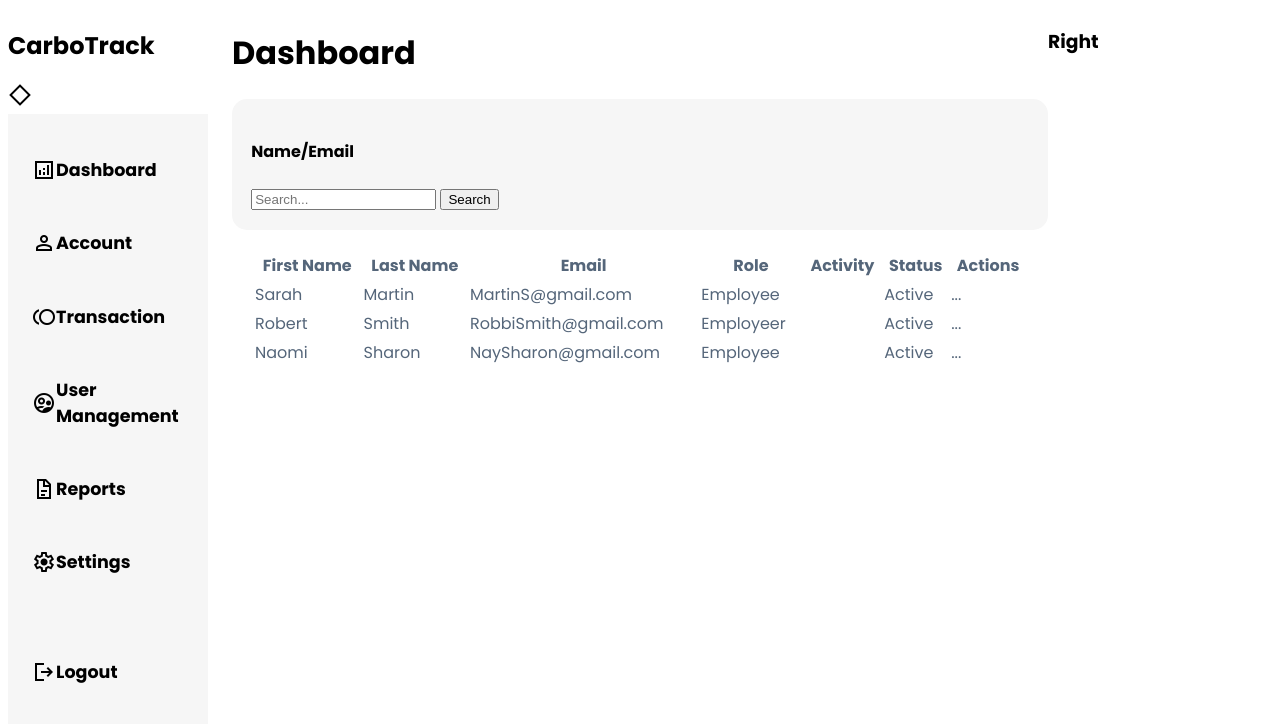
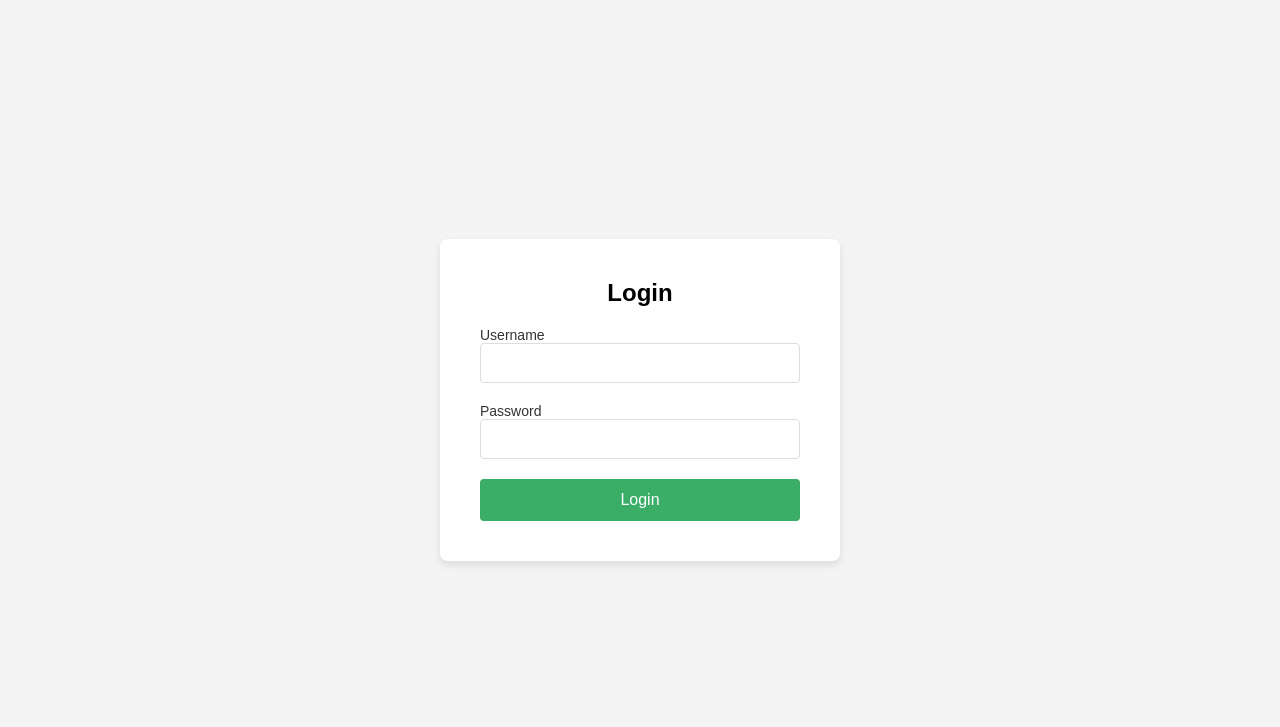
Before and after one commit to muhammadali-b/software_engineering_project, a plain HTML site: page Web/index.html in a window 1280 px wide. Drawn offline with nearby package versions, Linux system fonts and the light colour scheme.

Commit message:
Added additional files to dashboard website

```diff
--- /dev/null
+++ b/Web/dashboard_styles.css
@@ -0,0 +1,107 @@
+@import url('https://fonts.googleapis.com/css2?family=Poppins:ital,wght@0,100;0,200;0,300;0,400;0,500;0,600;0,700;0,800;0,900;1,100;1,200;1,300;1,400;1,500;1,600;1,700;1,800;1,900&display=swap');
+
+:root{
+    --clr-primary:#3aad67;
+    --clr-seconday: #f6f6f6;
+    --clr-white:#fff;
+    --clr-danger:#ff7782;
+    --clr-success:#41f1b6;
+    --clr-info:#55667a;
+    --clr-warning:#ff4edc;
+    --clr-button: #3e4ff4;
+    --clr-primary-variant:#23693e;
+    --clr-background:#f6f6f6;
+    --clr-light:rgba(132, 139, 200, 0.18);
+
+    --card-border-radius: 2rem;
+    --border-radius-1: 0.4rem;
+    --border-radius-2: 0.8rem;
+    --border-radius-3: 1.2rem;
+
+    --card-padding: 1.8rem;
+    --padding-1: 1.2rem;
+    --box-shadow:var(--clr-light);
+}
+
+body{
+    font-family: "Poppins", sans-serif;
+        font-weight: 400;
+        font-style: normal;
+}
+.container{
+    display: grid;
+    grid-template-columns: 14rem auto 14rem;
+}
+
+.sidebar {
+    height: 100%;
+    width: 200px;
+    position: fixed;
+    /*z-index: 1;*/
+    display: flex;
+    flex-direction: column;
+    position: relative;
+    top: 0;
+    left: 0;
+    background-color: #f6f6f6;
+    overflow-x: hidden;
+    padding-top: 20px;
+}
+
+aside .sidebar a {
+    padding: 6px 8px 6px 16px;
+    margin-left: 0.5rem;
+    text-decoration: none;
+    font-size: 15px;
+    color: #000000;
+    display: flex;
+    transition: all .1s ease-in;
+    align-items: center;
+}
+
+aside .sidebar a:last-child{
+    position: absolute;
+    bottom: 1rem;
+    width: 100%;
+}
+.sidebar a:hover {
+    color: #55667a;
+}
+
+.btn{
+    color: var(--clr-info);
+    background-color: var(--clr-button);
+}
+
+.primary{
+    color: var(--clr-primary);
+}
+
+table {
+    width: 100%;
+    color:var(--clr-info);
+    padding: 20px;
+}
+
+aside .sidebar a :active::before{
+    content: '';
+    width:6px;
+    height:100%;
+    background-color: var(--clr-primary);
+}
+
+aside .sidebar a:hover{
+    color: var(--clr-seconday);
+    background-color: var(--clr-primary);
+}
+
+aside .sidebar a:hover span{
+    margin-left: 1rem;
+    transition: all 0.1s ease-in;
+}
+
+.search-bar{
+    background-color:var(--clr-seconday);
+    padding: var(--padding-1);
+    border-radius: 15px;
+}
--- a/Web/index.html
+++ b/Web/index.html
@@ -3,124 +3,24 @@
   <head>
     <meta charset="UTF-8" />
     <meta name="viewport" content="width=device-width, initial-scale=1.0" />
-    <title>Admin Dashboard</title>
-    <link rel="preconnect" href="https://fonts.googleapis.com" />
-    <link rel="preconnect" href="https://fonts.gstatic.com" crossorigin />
-    <link
-      rel="stylesheet"
-      href="https://fonts.googleapis.com/css2?family=Material+Symbols+Sharp:opsz,wght,FILL,GRAD@40,400,1,0&"
-    />
+    <title>Admin Login</title>
     <link rel="stylesheet" href="styles.css" />
   </head>
-  <body>
-    <div class="container">
-      <!--Sidebar Start-->
-      <aside>
-        <div class="top">
-          <div class="logo">
-            <h2>
-              <span class="ctlogo">CarboTrack</span>
-            </h2>
-          </div>
-          <div class="close">
-            <span class="material-symbols-sharp" class="logo-img">
-              thermostat_carbon
-            </span>
-          </div>
-        </div>
-        <!--Top End-->
-
-        <div class="sidebar">
-          <a href="#"
-            ><span class="material-symbols-sharp">Analytics</span>
-            <h3>Dashboard</h3>
-          </a>
-          <a href="#"
-            ><span class="material-symbols-sharp">Person</span>
-            <h3>Account</h3>
-          </a>
-          <a href="#"
-            ><span class="material-symbols-sharp">Toll</span>
-            <h3>Transaction</h3>
-          </a>
-          <a href="#"
-            ><span class="material-symbols-sharp">Supervised_User_Circle</span>
-            <h3>User Management</h3>
-          </a>
-          <a href="#"
-            ><span class="material-symbols-sharp">Docs</span>
-            <h3>Reports</h3>
-          </a>
-          <a href="#"
-            ><span class="material-symbols-sharp">Settings</span>
-            <h3>Settings</h3>
-          </a>
-          <a href="#"
-            ><span class="material-symbols-sharp">Logout</span>
-            <h3>Logout</h3>
-          </a>
-        </div>
-      </aside>
-      <!--Sidebar End-->
-
-      <!--Main Start-->
-      <main>
-        <h1>Dashboard</h1>
-        <div class="main-container">
-          <div class="search-bar">
-            <h4>Name/Email</h4>
-            <input type="text" placeholder="Search..." class="search-input" />
-            <button>Search</button>
-          </div>
-          <div class="user-tbl">
-            <table>
-              <tr>
-                <th>First Name</th>
-                <th>Last Name</th>
-                <th>Email</th>
-                <th>Role</th>
-                <th>Activity</th>
-                <th>Status</th>
-                <th>Actions</th>
-              </tr>
-              <tr>
-                <td>Sarah</td>
-                <td>Martin</td>
-                <td>MartinS@gmail.com</td>
-                <td>Employee</td>
-                <td></td>
-                <td>Active</td>
-                <td>...</td>
-              </tr>
-              <tr>
-                <td>Robert</td>
-                <td>Smith</td>
-                <td>RobbiSmith@gmail.com</td>
-                <td>Employeer</td>
-                <td></td>
-                <td>Active</td>
-                <td>...</td>
-              </tr>
-              <tr>
-                <td>Naomi</td>
-                <td>Sharon</td>
-                <td>NaySharon@gmail.com</td>
-                <td>Employee</td>
-                <td></td>
-                <td>Active</td>
-                <td>...</td>
-              </tr>
-            </table>
-          </div>
-        </div>
-      </main>
-      <!--Main End-->
-
-      <!--Right Start-->
-      <div class="right">
-        <h3>Right</h3>
-      </div>
-      <!--Right End-->
+  <div class="login-container">
+        <h2>Login</h2>
+        <form id="login-form">
+            <div class="input-group">
+                <label for="username">Username</label>
+                <input type="text" id="username" name="username" required>
+            </div>
+            <div class="input-group">
+                <label for="password">Password</label>
+                <input type="password" id="password" name="password" required>
+            </div>
+            <button type="submit" class="login-btn" id="mybtn">Login</button>
+        </form>
+        <p id="error-message"></p>
     </div>
+    <script src="scripts.js"></script>
   </body>
 </html>
--- /dev/null
+++ b/Web/scripts.js
@@ -0,0 +1,43 @@
+document.getElementById("mybtn").addEventListener("click", function(e) {
+    e.preventDefault();
+
+    // Get the input values
+    const username = document.getElementById("username").value;
+    const password = document.getElementById("password").value;
+
+    // Validate username and password. Remember to replace with an authentication process)
+    if (username === "admin" && password === "password123") {
+        //Open dashboard homepage when credentials are validated and login button is clicked
+        document.getElementById("mybtn").addEventListener("click", function(){
+          window.location.href = "http://127.0.0.1:5500/Web/dashboard.html";
+        });
+    } else {
+        // Show error messages
+        document.getElementById("error-message").textContent = "Invalid username or password";
+        document.getElementById("error-message").style.display = "block";
+    }
+});
+
+document.getElementById("myinput").addEventListener("click", function(e) {
+  alert("Button worked");
+  // Declare variables
+  //var input, filter, table, tr, td, i, txtValue;
+  //input = document.getElementById("myInput");
+  //filter = input.value.toUpperCase();
+  //table = document.getElementById("myTable");
+  //tr = table.getElementsByTagName("tr");
+//
+  //// Loop through all table rows, and hide those who don't match the search query
+  //for (i = 0; i < tr.length; i++) {
+  //  td = tr[i].getElementsByTagName("td")[0];
+  //  if (td.innerHTML.toUpperCase().indexOf(filter)) {
+  //    txtValue = td.textContent || td.innerText;
+  //    if (txtValue.toUpperCase().indexOf(filter) > -1) {
+  //      tr[i].style.display = "";
+  //    }
+  //    else {
+  //      tr[i].style.display = "none";
+  //    }
+  //  }
+  //}
+});
--- a/Web/styles.css
+++ b/Web/styles.css
@@ -1,107 +1,69 @@
-@import url('https://fonts.googleapis.com/css2?family=Poppins:ital,wght@0,100;0,200;0,300;0,400;0,500;0,600;0,700;0,800;0,900;1,100;1,200;1,300;1,400;1,500;1,600;1,700;1,800;1,900&display=swap');
-
-:root{
-    --clr-primary:#3aad67;
-    --clr-seconday: #f6f6f6;
-    --clr-white:#fff;
-    --clr-danger:#ff7782;
-    --clr-success:#41f1b6;
-    --clr-info:#55667a;
-    --clr-warning:#ff4edc;
-    --clr-button: #3e4ff4;
-    --clr-primary-variant:#23693e;
-    --clr-background:#f6f6f6;
-    --clr-light:rgba(132, 139, 200, 0.18);
-
-    --card-border-radius: 2rem;
-    --border-radius-1: 0.4rem;
-    --border-radius-2: 0.8rem;
-    --border-radius-3: 1.2rem;
-
-    --card-padding: 1.8rem;
-    --padding-1: 1.2rem;
-    --box-shadow:var(--clr-light);
+* {
+    margin: 0;
+    padding: 0;
+    box-sizing: border-box;
 }
 
-body{
+body {
     font-family: "Poppins", sans-serif;
-        font-weight: 400;
-        font-style: normal;
-}
-.container{
-    display: grid;
-    grid-template-columns: 14rem auto 14rem;
+    background-color: #f4f4f4;
+    display: flex;
+    justify-content: center;
+    align-items: center;
+    height: 100vh;
 }
 
-.sidebar {
-    height: 100%;
-    width: 200px;
-    position: fixed;
-    /*z-index: 1;*/
-    display: flex;
-    flex-direction: column;
-    position: relative;
-    top: 0;
-    left: 0;
-    background-color: #f6f6f6;
-    overflow-x: hidden;
-    padding-top: 20px;
+.login-container {
+    background-color: #fff;
+    padding: 40px;
+    border-radius: 8px;
+    box-shadow: 0 4px 8px rgba(0, 0, 0, 0.1);
+    width: 100%;
+    max-width: 400px;
+    text-align: center;
 }
 
-aside .sidebar a {
-    padding: 6px 8px 6px 16px;
-    margin-left: 0.5rem;
-    text-decoration: none;
-    font-size: 15px;
-    color: #000000;
-    display: flex;
-    transition: all .1s ease-in;
-    align-items: center;
+h2 {
+    margin-bottom: 20px;
+    font-size: 24px;
 }
 
-aside .sidebar a:last-child{
-    position: absolute;
-    bottom: 1rem;
-    width: 100%;
-}
-.sidebar a:hover {
-    color: #55667a;
+.input-group {
+    margin-bottom: 20px;
+    text-align: left;
 }
 
-.btn{
-    color: var(--clr-info);
-    background-color: var(--clr-button);
+.input-group label {
+    display: block;
+    font-size: 14px;
+    color: #333;
 }
 
-.primary{
-    color: var(--clr-primary);
+.input-group input {
+    width: 100%;
+    padding: 10px;
+    font-size: 16px;
+    border: 1px solid #ddd;
+    border-radius: 4px;
 }
 
-table {
+.login-btn {
     width: 100%;
-    color:var(--clr-info);
-    padding: 20px;
+    padding: 12px;
+    background-color: #3aad67;
+    color: white;
+    font-size: 16px;
+    border: none;
+    border-radius: 4px;
+    cursor: pointer;
 }
 
-aside .sidebar a :active::before{
-    content: '';
-    width:6px;
-    height:100%;
-    background-color: var(--clr-primary);
+.login-btn:hover {
+    background-color: #116431;
 }
 
-aside .sidebar a:hover{
-    color: var(--clr-seconday);
-    background-color: var(--clr-primary);
+#error-message {
+    color: red;
+    margin-top: 20px;
+    display: none;
 }
-
-aside .sidebar a:hover span{
-    margin-left: 1rem;
-    transition: all 0.1s ease-in;
-}
-
-.search-bar{
-    background-color:var(--clr-seconday);
-    padding: var(--padding-1);
-    border-radius: 15px;
-}
```
Also changed, not shown: Web/account.html (added, +39 -0 lines), Web/dashboard.html (added, +115 -0 lines), Web/transaction.html (added, +39 -0 lines), Web/user_manage.html (added, +39 -0 lines).
